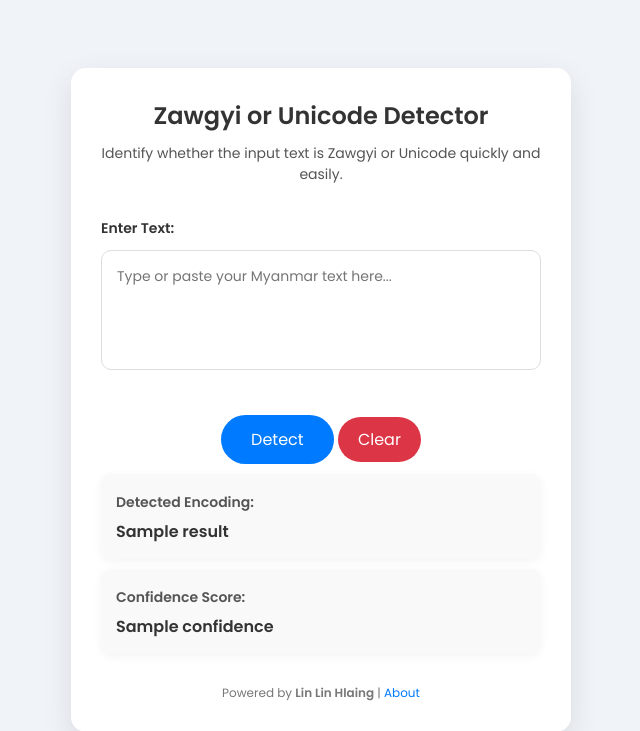
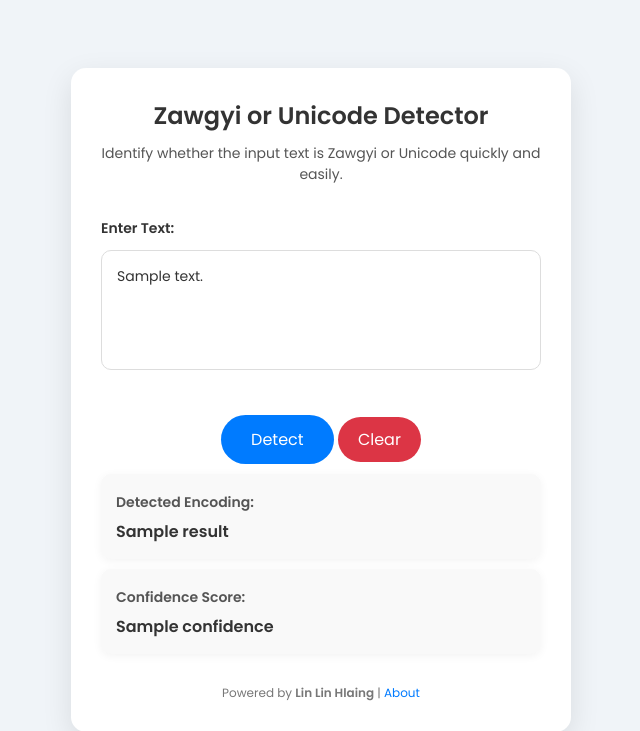
Before and after one commit to linlinhlaing/Zawgyi-Unicode-Detector, a Flask app: template templates/index.html in a window 1280 px wide. Shown: the top 731 px of the page, without its empty margins (319-959 px from the left). Run offline with Flask 2, Linux system fonts and the light colour scheme; the template is opened without the code that fills it: most values are stand-ins (such as "Sample title", 1, 10 or a date in 2020).

Commit message:
updated index file

```diff
--- a/templates/index.html
+++ b/templates/index.html
@@ -18,7 +18,7 @@
             <form action="/classify" method="POST">
                 <div class="input-section">
                     <label for="text-input">Enter Text:</label>
-                    <textarea id="text-input" name="text-input" placeholder="Type or paste your Myanmar text here..." required></textarea>
+                    <textarea id="text-input" name="text-input" placeholder="Type or paste your Myanmar text here..." required>{{ input_text }}</textarea>
                 </div>
 
                 <div class="button-section">
```
